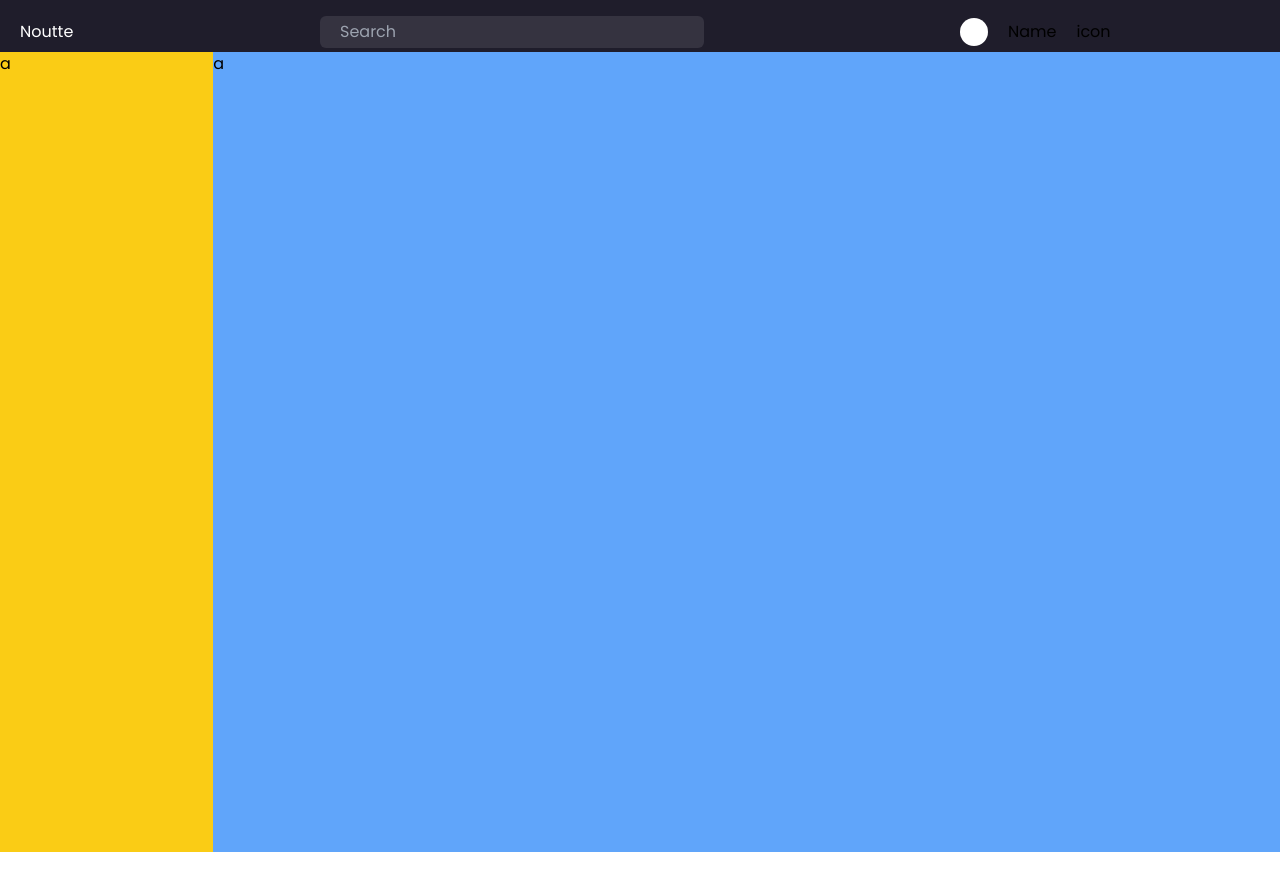
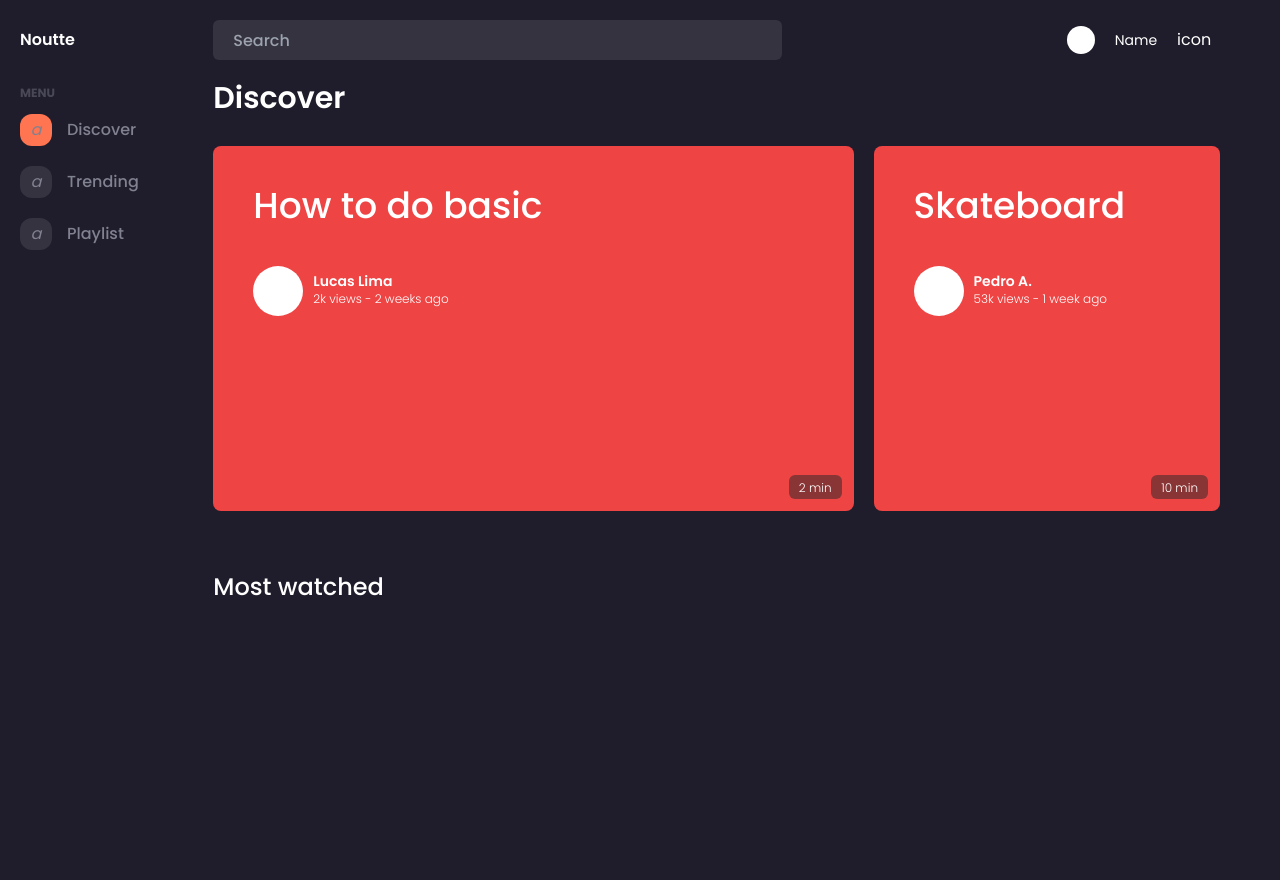
Before and after one commit to Lukenoutte/noutte-platform-nuxt, a Nuxt app: page / in a window 1280 px wide. Before the commit the page ends 852 px from the top, so only its background shows below. Built offline with nearby package versions, Linux system fonts and the light colour scheme.

Commit message:
feature/card discover and menu items

```diff
--- /dev/null
+++ b/components/CardDiscover.vue
@@ -0,0 +1,38 @@
+<template>
+  <div class="h-[365px] bg-red-500 rounded-lg mr-[20px] p-[40px] card-size relative">
+    <div class="flex flex-col">
+      <span class="text-white text-4xl font-medium">{{ title }}</span>
+      <div class="flex flex-row mt-[40px]">
+        <div class="rounded-full w-[50px] h-[50px] bg-white"><div></div></div>
+        <div class="ml-[10px] mt-[5px] text-white">
+          <p class="text-sm font-semibold">{{ author }}</p>
+          <p class="text-xs font-light">{{views}} views - {{ createdSince }}</p>
+        </div>
+      </div>
+    </div>
+    <div class="bg-neutral-800/50 px-[10px] absolute right-3 bottom-3 rounded-md">
+      <span class="text-xs font-light text-white">{{ videoSize }}</span>
+    </div>
+  </div>
+</template>
+
+<script setup>
+
+const props = defineProps({
+  widthCard: { type: String, required: true },
+  title: { type: String, required: true },
+  author: { type: String, required: true },
+  createdSince: { type: String, required: true },
+  views: { type: String, required: true },
+  videoSize: { type: String, required: true }
+})
+
+</script>
+
+<style>
+
+  .card-size {
+    width: v-bind(widthCard);
+  }
+
+</style>
--- a/components/LeftMenu.vue
+++ b/components/LeftMenu.vue
@@ -1,6 +1,9 @@
 <template>
-  <div class="bg-yellow-400 min-h-screen w-1/6">
-    a
+  <div class="min-h-screen w-1/6 px-[20px]">
+    <span class="text-menu-title-color font-bold text-xs mb-[10px]">MENU</span>
+    <MenuItem title="Discover" :isSelected="true"/>
+    <MenuItem title="Trending"/>
+    <MenuItem title="Playlist"/>
   </div>
 </template>
 
--- /dev/null
+++ b/components/MenuItem.vue
@@ -0,0 +1,19 @@
+<template>
+  <div class="py-[10px] flex flex-row items-center">
+    <div class="bg-[#353340] h-[32px] w-[32px] rounded-xl flex justify-center items-center"
+        :class="{'bg-[#ff7551]': isSelected}">
+      <i class="text-[#808191]" :class="{'!text-white': isSelected}">a</i>
+    </div>
+    <span class="ml-[15px] text-[#808191] font-medium" :class="{'!text-white': isSelected}">{{title}}</span>
+  </div>
+</template>
+
+<script setup>
+const props = defineProps({
+  title: String,
+  isSelected: Boolean,
+  iconName: String
+})
+
+const { isSelected } = toRefs(props);
+</script>
--- a/components/RightContainer.vue
+++ b/components/RightContainer.vue
@@ -1,9 +1,31 @@
 <template>
-  <div class="bg-blue-400 min-h-screen w-5/6">
-    a
+  <div class="min-h-screen w-5/6 pr-[40px]">
+    <div>
+      <span class="text-white text-3xl font-semibold">Discover</span>
+      <div class="flex flex-row mt-[30px]">
+        <CardDiscover
+          widthCard="65%"
+          title="How to do basic"
+          author="Lucas Lima"
+          views="2k"
+          createdSince="2 weeks ago"
+          videoSize="2 min"
+        />
+        <CardDiscover
+          widthCard="35%"
+          title="Skateboard"
+          author="Pedro A."
+          views="53k"
+          createdSince="1 week ago"
+          videoSize="10 min"
+        />
+      </div>
+    </div>
+    <div class="mt-[60px]">
+      <span class="text-white text-2xl font-medium">Most watched</span>
+    </div>
   </div>
 </template>
 
 <script setup>
-
 </script>
--- a/components/TheHeader.vue
+++ b/components/TheHeader.vue
@@ -1,19 +1,20 @@
 <template>
-  <header class="flex flex-row pt-3">
-    <div class="h-10 w-1/4 flex items-center">
-      <span class="pl-5 text-white">Noutte</span>
+  <header class="flex flex-row py-[20px]">
+    <div class="h-10 w-1/6 flex items-center">
+      <span class="pl-5 text-white font-semibold">Noutte</span>
     </div>
-    <div class="w-2/4 flex items-center">
+    <div class="w-4/6 flex items-center">
       <input type="text"
             placeholder="Search"
-            class="block bg-input-color w-3/5 rounded-md text-gray-900 px-5 py-1">
+            class="block bg-input-color h-[40px] w-4/6 font-medium
+            rounded-md !text-white px-5 py-1 outline-none">
     </div>
-    <div class="h-10 w-1/4 flex flex-row items-center">
+    <div class="h-10 w-1/6 flex flex-row items-center">
       <div class="bg-white h-7 w-7 rounded-full">
 
       </div>
-      <span class="ml-5">Name</span>
-      <div class="ml-5">
+      <span class="ml-5 text-white text-sm">Name</span>
+      <div class="ml-5 text-white">
         icon
       </div>
     </div>
--- a/pages/index.vue
+++ b/pages/index.vue
@@ -2,8 +2,8 @@
   <div class="bg-dark-blue min-h-screen">
       <TheHeader/>
       <div class="flex flex-row">
-      <LeftMenu/>
-      <RightContainer/>
+        <LeftMenu/>
+        <RightContainer/>
       </div>
   </div>
 </template>
--- a/tailwind.config.js
+++ b/tailwind.config.js
@@ -1,11 +1,11 @@
 /** @type {import('tailwindcss').Config} */
 module.exports = {
+  important: true,
   content: [
     "./components/**/*.{js,vue,ts}",
 		"./layouts/**/*.vue",
 		"./pages/**/*.vue",
-		"./plugins/**/*.{js,ts}",
-		"./nuxt.config.{js,ts}",
+		"./plugins/**/*.{js,ts}"
   ],
   theme: {
     extend: {
@@ -15,6 +15,7 @@ module.exports = {
       colors: {
         'dark-blue': '#1f1d2b',
         'input-color': '#353340',
+        'menu-title-color': '#494857'
       },
     },
   },
```
